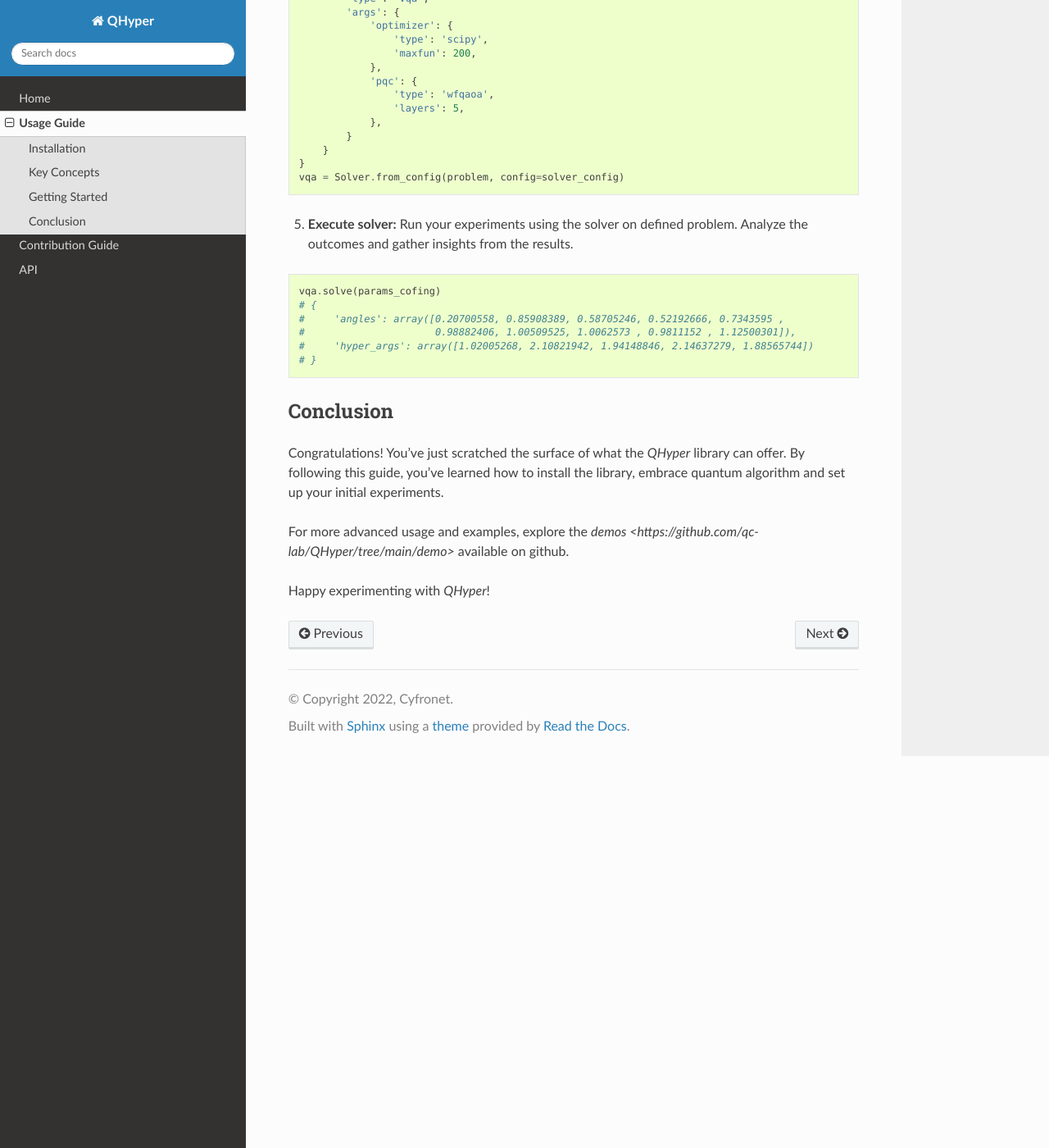
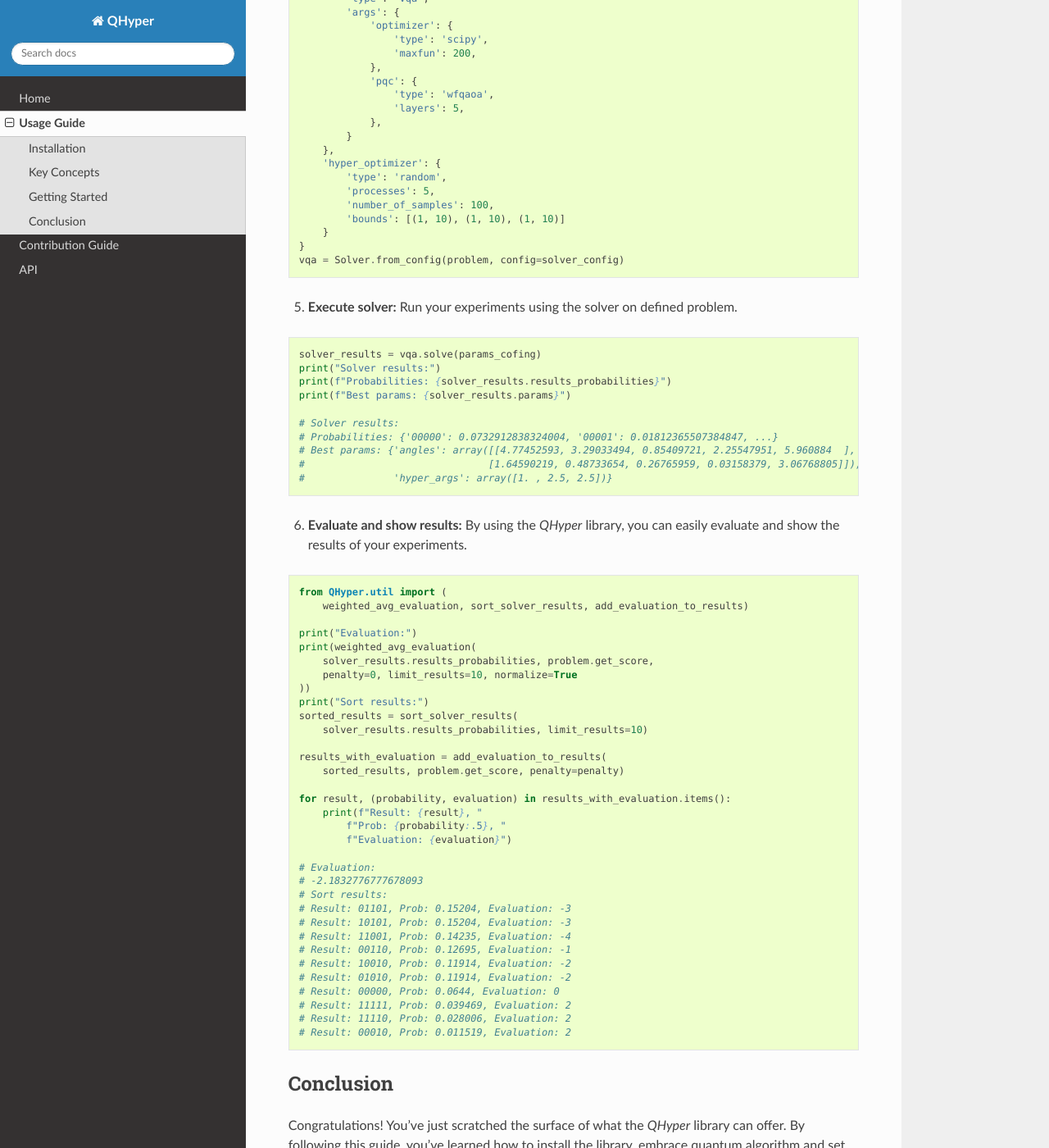
Before and after one commit to qc-lab/QHyper, a Sphinx documentation site: the page built from docs/source/usage.rst, in a window 1280 px wide and 1400 px high, scrolled down 1367 px. Shown: the whole window at 82% size. Built offline with Sphinx 7.4.7 and the Read the Docs theme 2.0.0, drawn with Linux system fonts in a browser that asks for light colours.

Commit message:
Update docs

```diff
--- a/docs/source/problems.rst
+++ b/docs/source/problems.rst
@@ -20,3 +20,4 @@ Classes
    knapsack
    tsp
    workflow_scheduling
+   maxcut
--- a/docs/source/usage.rst
+++ b/docs/source/usage.rst
@@ -75,21 +75,70 @@ Here are some key steps to get started:
                     'layers': 5,
                 },
             }
+        },
+        'hyper_optimizer': {
+            'type': 'random',
+            'processes': 5,
+            'number_of_samples': 100,
+            'bounds': [(1, 10), (1, 10), (1, 10)]
         }
     }
     vqa = Solver.from_config(problem, config=solver_config)
 
 
-5. **Execute solver:** Run your experiments using the solver on defined problem. Analyze the outcomes and gather insights from the results.
+5. **Execute solver:** Run your experiments using the solver on defined problem.
 
 .. code-block:: python
 
-    vqa.solve(params_cofing)
-    # {
-    #     'angles': array([0.20700558, 0.85908389, 0.58705246, 0.52192666, 0.7343595 ,
-    #                      0.98882406, 1.00509525, 1.0062573 , 0.9811152 , 1.12500301]),
-    #     'hyper_args': array([1.02005268, 2.10821942, 1.94148846, 2.14637279, 1.88565744])
-    # }
+    solver_results = vqa.solve(params_cofing)
+    print("Solver results:")
+    print(f"Probabilities: {solver_results.results_probabilities}")
+    print(f"Best params: {solver_results.params}")
+
+    # Solver results:
+    # Probabilities: {'00000': 0.0732912838324004, '00001': 0.01812365507384847, ...}
+    # Best params: {'angles': array([[4.77452593, 3.29033494, 0.85409721, 2.25547951, 5.960884  ],
+    #                               [1.64590219, 0.48733654, 0.26765959, 0.03158379, 3.06768805]]),
+    #               'hyper_args': array([1. , 2.5, 2.5])}
+
+
+6. **Evaluate and show results:** By using the `QHyper` library, you can easily evaluate and show the results of your experiments.
+
+.. code-block:: python
+
+    from QHyper.util import (
+        weighted_avg_evaluation, sort_solver_results, add_evaluation_to_results)
+
+    print("Evaluation:")
+    print(weighted_avg_evaluation(
+        solver_results.results_probabilities, problem.get_score,
+        penalty=0, limit_results=10, normalize=True
+    ))
+    print("Sort results:")
+    sorted_results = sort_solver_results(
+        solver_results.results_probabilities, limit_results=10)
+
+    results_with_evaluation = add_evaluation_to_results(
+        sorted_results, problem.get_score, penalty=penalty)
+
+    for result, (probability, evaluation) in results_with_evaluation.items():
+        print(f"Result: {result}, "
+            f"Prob: {probability:.5}, "
+            f"Evaluation: {evaluation}")
+
+    # Evaluation:
+    # -2.1832776777678093
+    # Sort results:
+    # Result: 01101, Prob: 0.15204, Evaluation: -3
+    # Result: 10101, Prob: 0.15204, Evaluation: -3
+    # Result: 11001, Prob: 0.14235, Evaluation: -4
+    # Result: 00110, Prob: 0.12695, Evaluation: -1
+    # Result: 10010, Prob: 0.11914, Evaluation: -2
+    # Result: 01010, Prob: 0.11914, Evaluation: -2
+    # Result: 00000, Prob: 0.0644, Evaluation: 0
+    # Result: 11111, Prob: 0.039469, Evaluation: 2
+    # Result: 11110, Prob: 0.028006, Evaluation: 2
+    # Result: 00010, Prob: 0.011519, Evaluation: 2
 
 
 Conclusion
```
Also changed, not shown: 2 other files.
